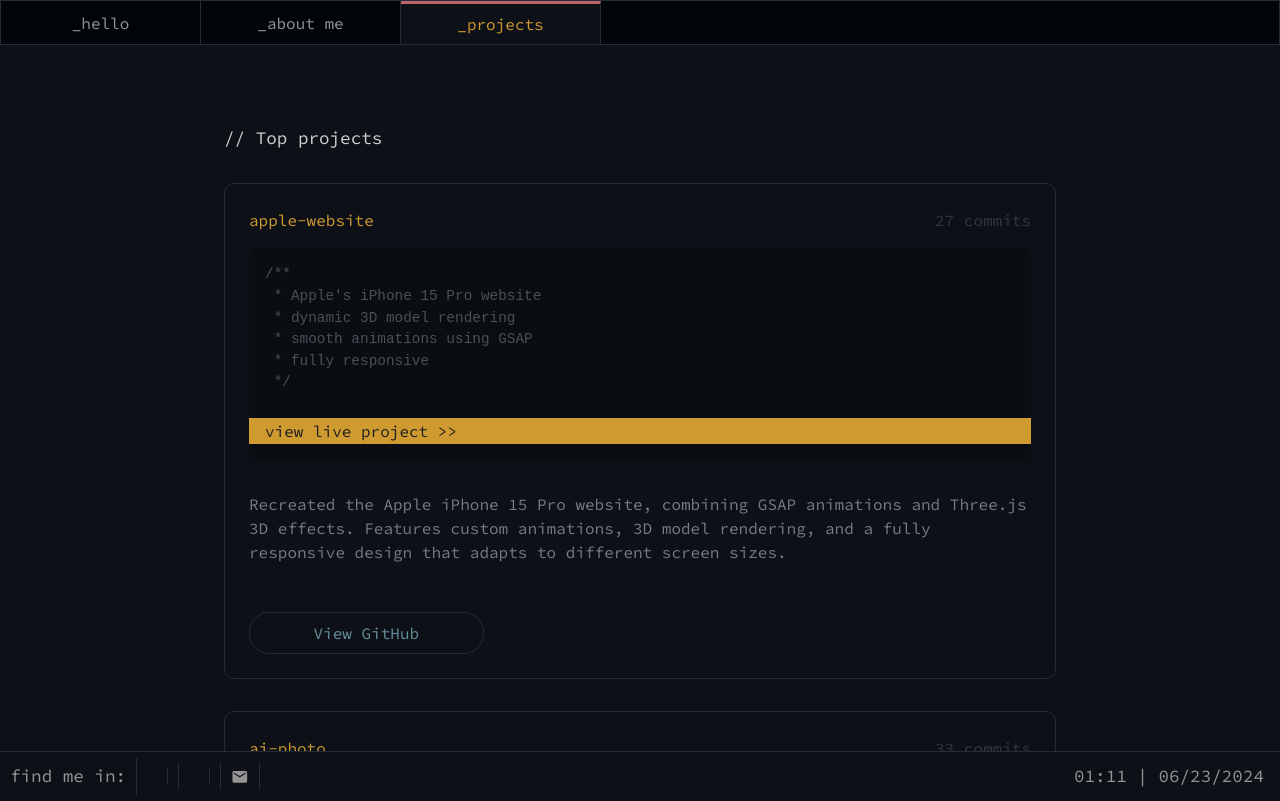
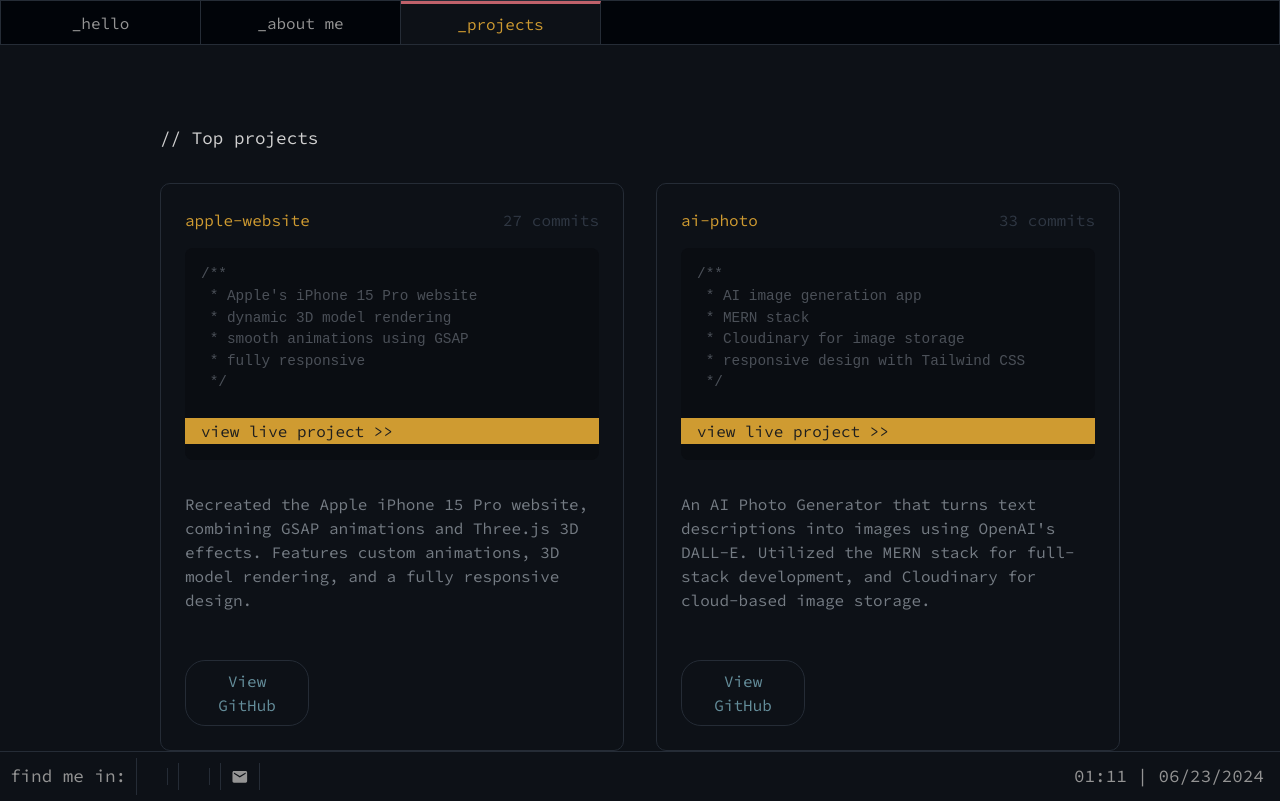
Before and after one commit to jung-eugene/portfolio, a Next.js app: page /project in a window 1280 px wide. Built offline with nearby package versions, Linux system fonts and the light colour scheme; some icons are missing.

Commit message:
set title and favicon consistent across all pages

```diff
--- /dev/null
+++ b/components/HelmetMetaData.js
@@ -0,0 +1,13 @@
+import React from "react";
+import { Helmet } from "react-helmet";
+
+const HelmetMetaData = () => {
+  return (
+    <Helmet>
+      <title>Eugene Jung's Portfolio</title>
+      <link rel="icon" type="image/png" href="/icon.png" />
+    </Helmet>
+  );
+};
+
+export default HelmetMetaData;
--- a/package.json
+++ b/package.json
@@ -15,6 +15,7 @@
     "next": "12.1.4",
     "react": "18.0.0",
     "react-dom": "18.0.0",
+    "react-helmet": "^6.1.0",
     "react-icons": "^4.12.0",
     "react-responsive": "^9.0.0-beta.6",
     "three": "^0.139.2"
--- a/pages/about.jsx
+++ b/pages/about.jsx
@@ -1,5 +1,7 @@
 /* eslint-disable react/jsx-no-comment-textnodes */
 import style from "../styles/About.module.css";
+import HelmetMetaData from "../components/HelmetMetaData";
+
 import { BsFolderFill, BsMarkdownFill } from "react-icons/bs";
 import { FiChevronRight, FiChevronDown } from "react-icons/fi";
 import { HiOutlineMenu } from "react-icons/hi";
@@ -16,6 +18,7 @@ const About = () => {
   const [showMenu, setShowMenu] = useState(true);
   return (
     <div className={style.about}>
+      <HelmetMetaData />
       <div className={style.skill_menu} onClick={(e) => setShowMenu(!showMenu)}>
         {" "}
         {showMenu ? <AiOutlineClose /> : <HiOutlineMenu />}
--- a/pages/project.jsx
+++ b/pages/project.jsx
@@ -1,5 +1,5 @@
-import React from "react";
 import styles from "../styles/Project.module.css";
+import HelmetMetaData from "../components/HelmetMetaData";
 
 const projects = [
   {
@@ -11,7 +11,7 @@ const projects = [
       "fully responsive",
     ],
     description:
-      "Recreated the Apple iPhone 15 Pro website, combining GSAP animations and Three.js 3D effects. Features custom animations, 3D model rendering, and a fully responsive design that adapts to different screen sizes.",
+      "Recreated the Apple iPhone 15 Pro website, combining GSAP animations and Three.js 3D effects. Features custom animations, 3D model rendering, and a fully responsive design.",
     commits: "27 commits",
   },
   {
@@ -23,7 +23,7 @@ const projects = [
       "responsive design with Tailwind CSS",
     ],
     description:
-      "An AI Photo Generator that turns text descriptions into images using OpenAI's DALL-E. Utilized the MERN stack for full-stack development, Tailwind CSS for responsive design, and Cloudinary for cloud-based image storage.",
+      "An AI Photo Generator that turns text descriptions into images using OpenAI's DALL-E. Utilized the MERN stack for full-stack development, and Cloudinary for cloud-based image storage.",
     commits: "33 commits",
   },
   {
@@ -35,7 +35,7 @@ const projects = [
       "AI-powered symptom checker",
     ],
     description:
-      "A mental health tracking mobile app developed for the BostonHacks hackathon. Designed for individuals with medical conditions, allowing them to monitor their health metrics and receive AI diet recommendations.",
+      "A mental health tracking mobile app developed for BostonHacks. Designed for individuals with medical conditions to monitor their health metrics and receive AI diet recommendations.",
     commits: "72 commits",
   },
   {
@@ -47,7 +47,7 @@ const projects = [
       "fully responsive",
     ],
     description:
-      "A website designed to introduce Boston University, built using HTML, CSS, and Javascript. Includes a contact form and various pages such as About, Programs, and Blog. Fully responsive design.",
+      "A simple website designed to introduce Boston University, built using HTML, CSS, and Javascript. Includes a contact form and various pages such as About, Programs, and Blog. Fully responsive design.",
     commits: "7 commits",
   },
 ];
@@ -55,6 +55,7 @@ const projects = [
 const Project = () => {
   return (
     <div className={styles.container}>
+      <HelmetMetaData />
       <h2 className={styles.heading}>// Top projects</h2>
       <div className={styles.grid}>
         {projects.map((project, index) => (
--- a/styles/Project.module.css
+++ b/styles/Project.module.css
@@ -1,6 +1,6 @@
 .container {
   padding: 2rem;
-  width: 70%;
+  width: 80%;
   margin: 0 auto;
   color: #d1d1d1;
   background-color: transparent;
@@ -20,7 +20,7 @@
 
 .grid {
   display: grid;
-  grid-template-columns: repeat(auto-fit, minmax(500px, 1fr));
+  grid-template-columns: repeat(auto-fit, minmax(460px, 1fr));
   gap: 2rem;
   flex-grow: 1;
 }
```
Also changed, not shown: 1 other file (tests, documents, lock files or other folders).
